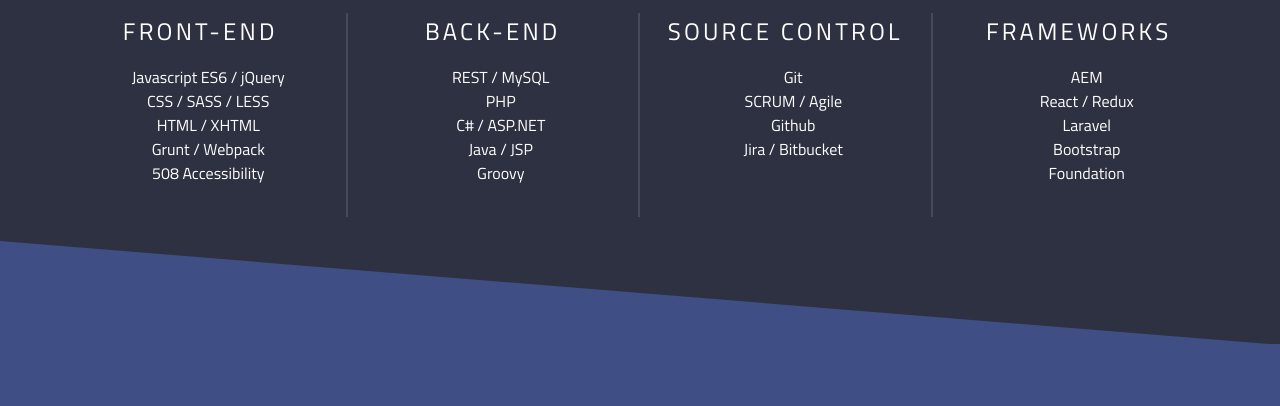
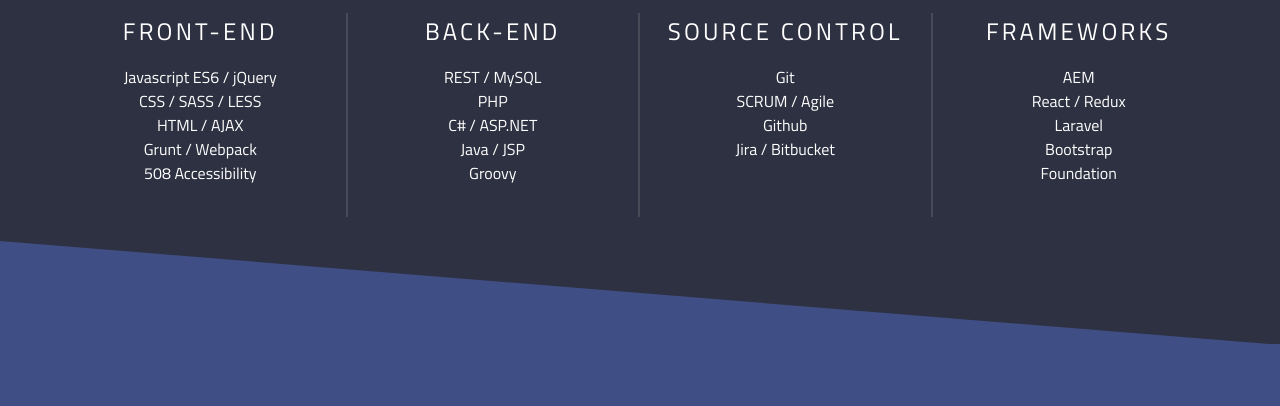
Before and after one commit to cmartyniuk1656/front-end-design-portfolio, a plain HTML site: page index.html in a window 1280 px wide. Shown: the part 1419-1825 px from the top of the page. Drawn offline with nearby package versions, Linux system fonts and the light colour scheme.

Commit message:
fixed issue on skill centering

```diff
--- a/clientlibs/css/main.css
+++ b/clientlibs/css/main.css
@@ -200,7 +200,7 @@ p {
 ul {
     list-style: disc;
     margin: 0 0 2rem 0;
-    padding-left: 1em;
+    padding-left: 0;
 }
 
 .content .navigation ul li:first-child {
--- a/index.html
+++ b/index.html
@@ -88,7 +88,7 @@
                                             <ul>
                                                 <li>Javascript ES6 / jQuery</li>
                                                 <li>CSS / SASS / LESS</li>
-                                                <li>HTML / XHTML</li>
+                                                <li>HTML / AJAX</li>
                                                 <li>Grunt / Webpack</li>
                                                 <li>508 Accessibility</li>
                                             </ul>
```
